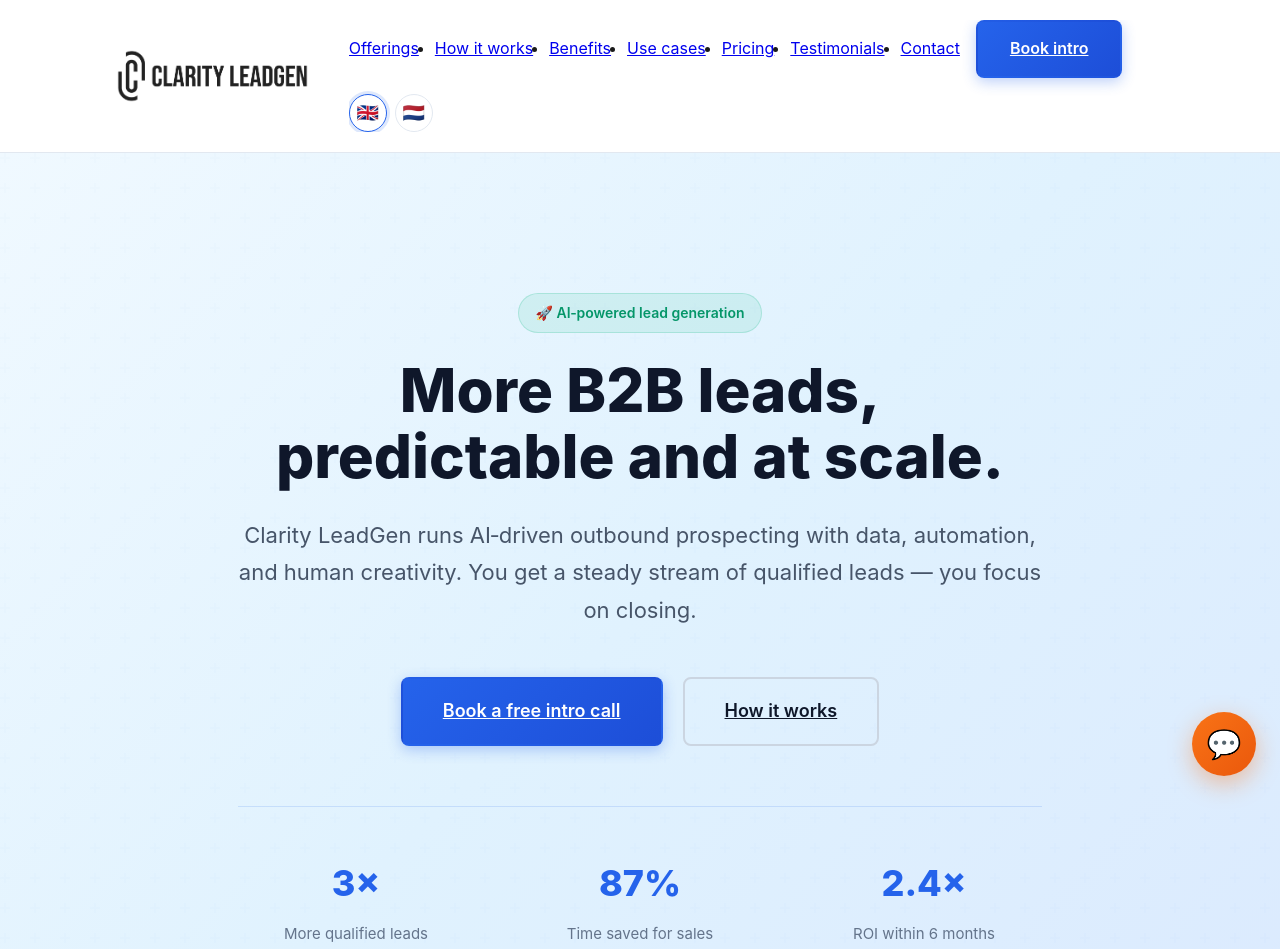
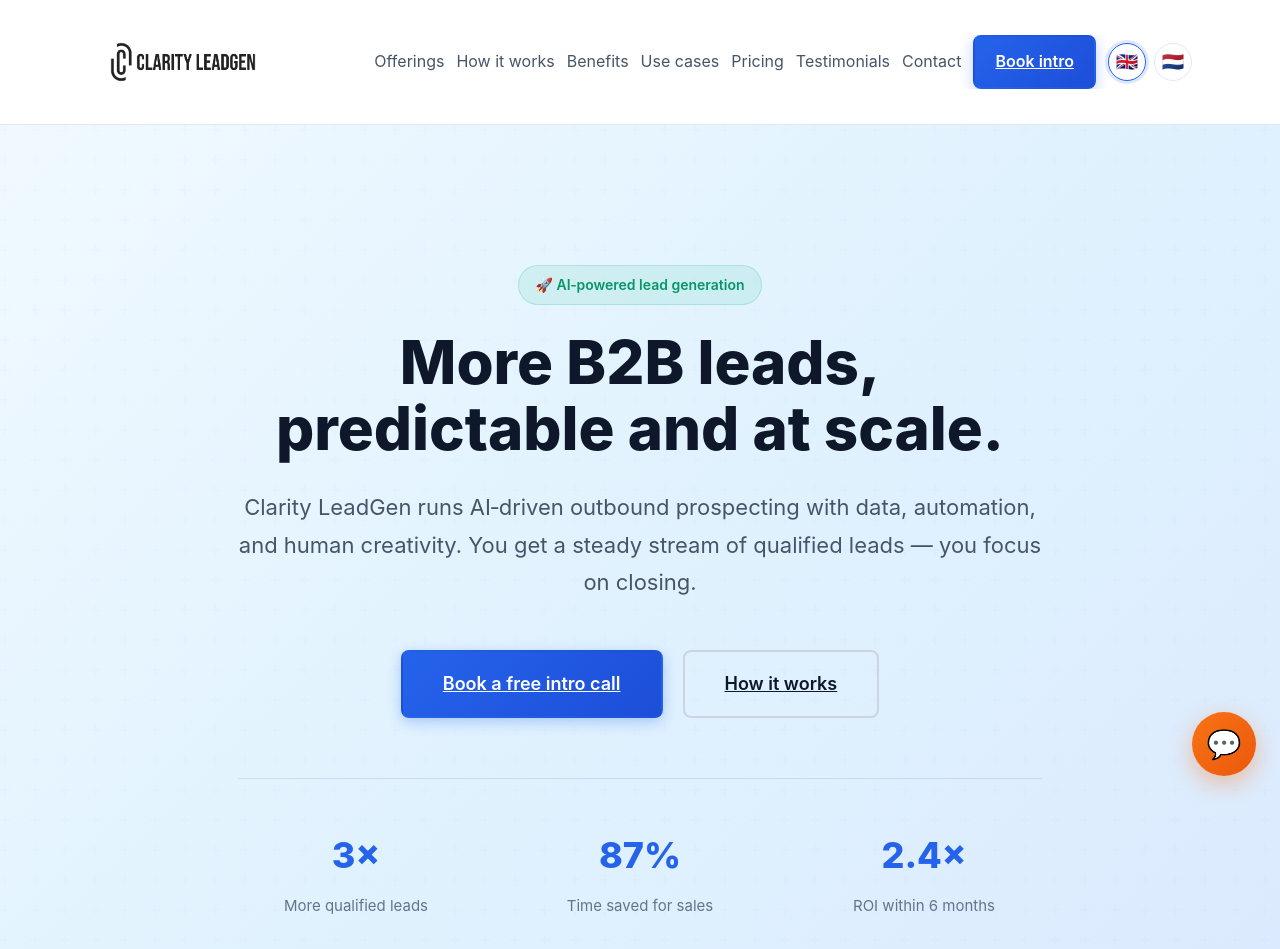
Before and after one commit to Bobski84/Clarityleadgen-site, a plain HTML site: page index.html in a window 1280 px wide. Shown: the top 949 px of the page. Drawn offline with Linux system fonts and the light colour scheme.

Commit message:
Update index.html

```diff
--- a/index.html
+++ b/index.html
@@ -193,6 +193,29 @@
     .pricing-card__period{ font-size:18px; color:#64748b; margin-left:4px; }
     .pricing-card--featured .pricing-card__amount{ background: linear-gradient(135deg,#2563eb 0%,#10b981 100%); -webkit-background-clip:text; -webkit-text-fill-color:transparent; background-clip:text; }
     .pricing-note{ text-align:center; margin-top:48px; font-size:16px; color:#475569; max-width:700px; margin-left:auto; margin-right:auto; padding:20px; background: rgba(37,99,235,.05); border-radius:12px; border:1px solid rgba(37,99,235,.1); }
+    /* === Header fixes (override) === */
+.header__nav-list{ list-style:none; padding-left:0; }
+.header__nav-link{
+  text-decoration:none;
+  color:#475569;
+  white-space:nowrap;           /* voorkomt ‘Hoe / het / werkt’ op 3 regels */
+}
+.header__nav-link:visited{ color:#475569; }
+.header__nav-link:hover{ color:#2563eb; }
+.header__nav-link:focus-visible{ outline:2px solid #2563eb; outline-offset:4px; border-radius:4px; }
+
+/* Desktop: geen horizontale scroll, compactere layout */
+@media (min-width:1024px){
+  .header__nav{ display:flex; align-items:center; gap:12px; flex-wrap:nowrap; }
+  .header__nav-list{ display:flex; flex-wrap:wrap; gap:12px; margin-bottom:0; flex:1 1 auto; }
+  .header__nav .btn{ flex:0 0 auto; padding:12px 20px; }  /* compacte CTA */
+  .logo{ height:84px; }                                    /* iets compacter logo geeft ruimte */
+}
+
+/* Smalle desktops: iets kleinere menutekst om NL te laten passen op één regel */
+@media (min-width:1024px) and (max-width:1199px){
+  .header__nav-link{ font-size:13.5px; }
+}
   </style>
 </head>
 <body>
```
